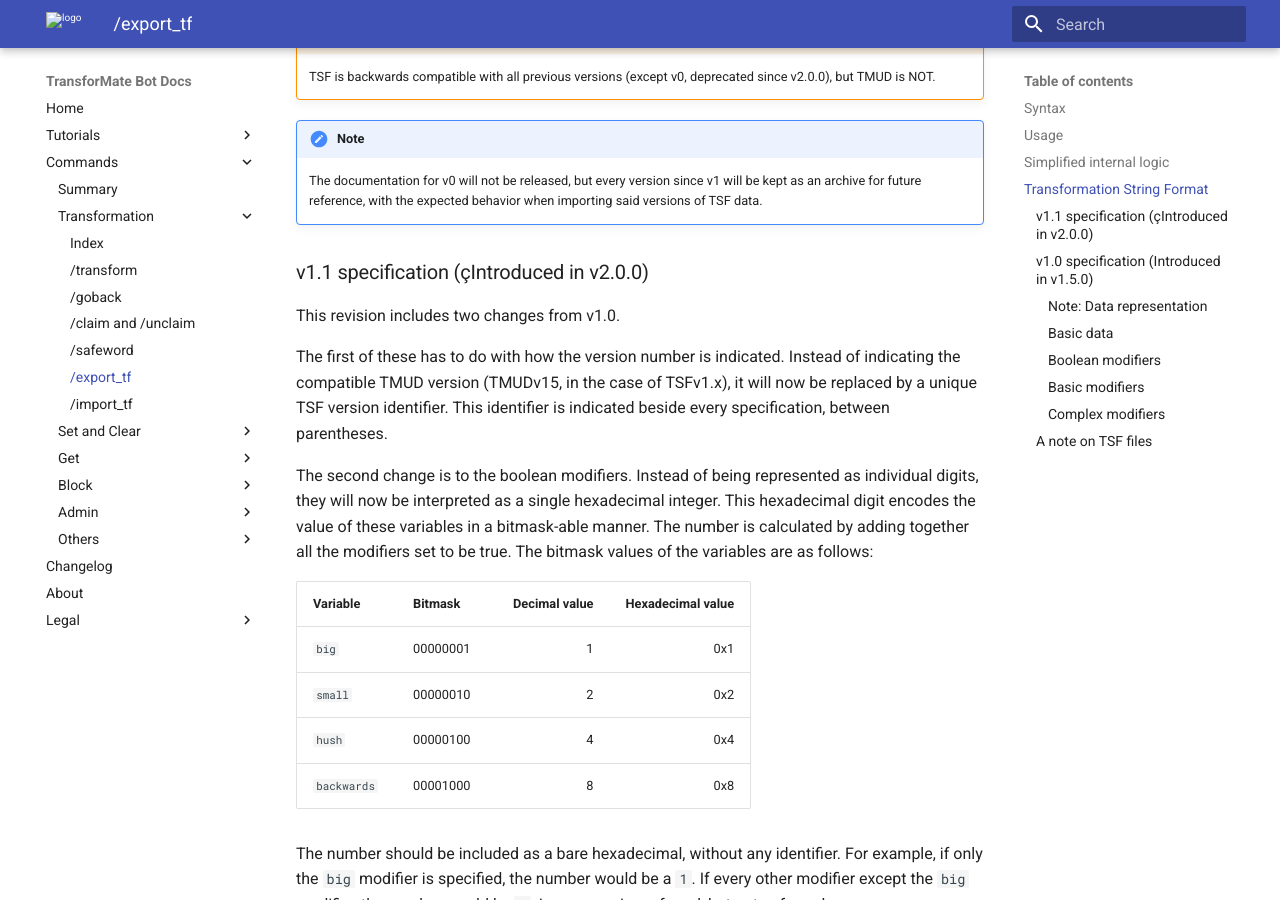
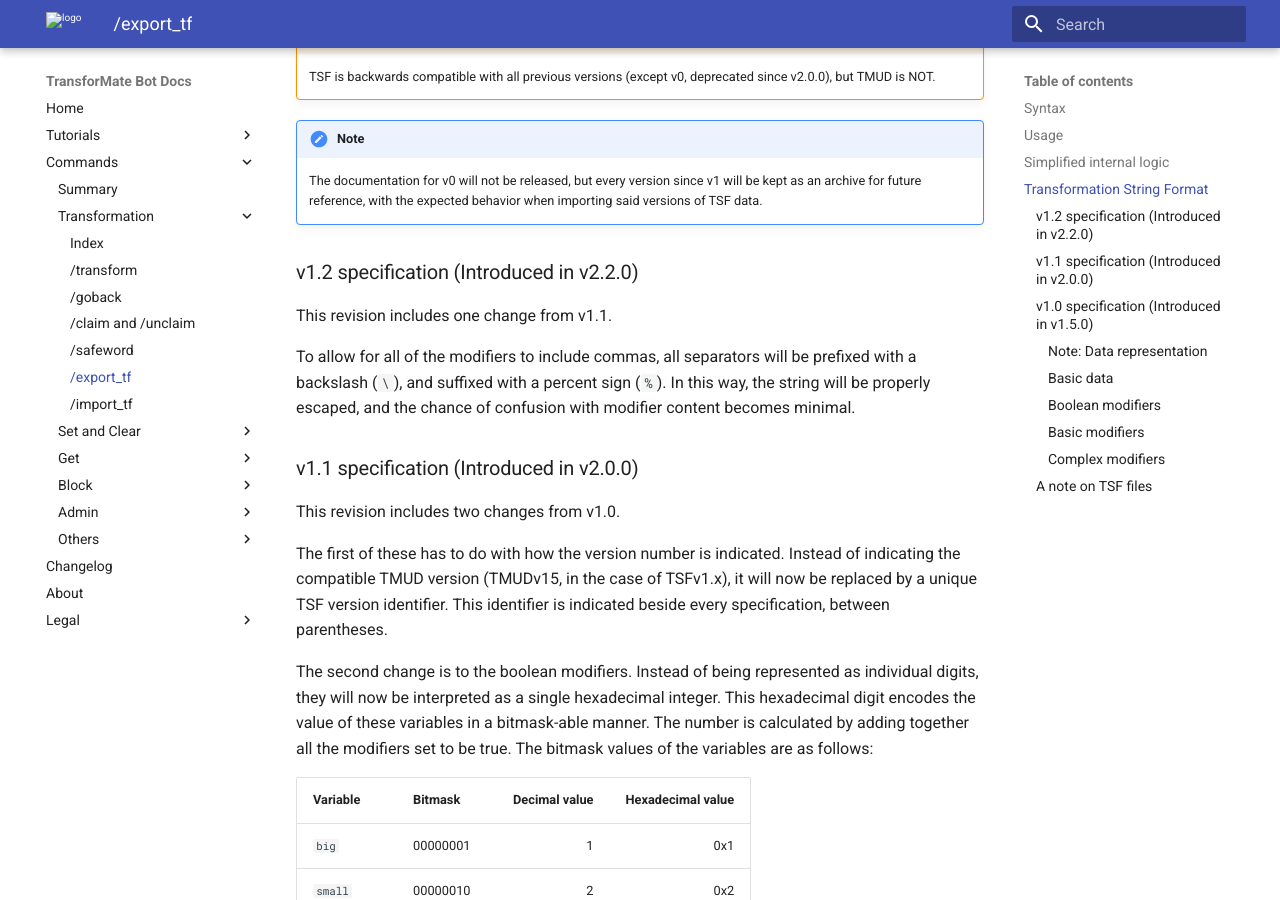
Before and after one commit to dorythecat/TransforMate, an MkDocs documentation site: the page built from docs/commands/transformation/export_tf.md, in a window 1280 px wide and 900 px high, scrolled down 2267 px. Built offline with MkDocs 1.6.1 and Material for MkDocs 9.7.7, drawn with Linux system fonts in a browser that asks for light colours.

Commit message:
Implemented TSF v1.2 Fixes #56

```diff
--- a/docs/commands/transformation/export_tf.md
+++ b/docs/commands/transformation/export_tf.md
@@ -63,7 +63,15 @@
     be kept as an archive for future reference, with the expected behavior when
     importing said versions of TSF data.
 
-### v1.1 specification (çIntroduced in v2.0.0)
+### v1.2 specification (Introduced in v2.2.0)
+This revision includes one change from v1.1.
+
+To allow for all of the modifiers to include commas, all separators will be
+prefixed with a backslash (`\`), and suffixed with a percent sign (`%`). In
+this way, the string will be properly escaped, and the chance of confusion
+with modifier content becomes minimal.
+
+### v1.1 specification (Introduced in v2.0.0)
 This revision includes two changes from v1.0.
 
 The first of these has to do with how the version number is indicated. Instead of
```
Also changed, not shown: docs/changelog.md (+5 -0 lines), 1 other file.
